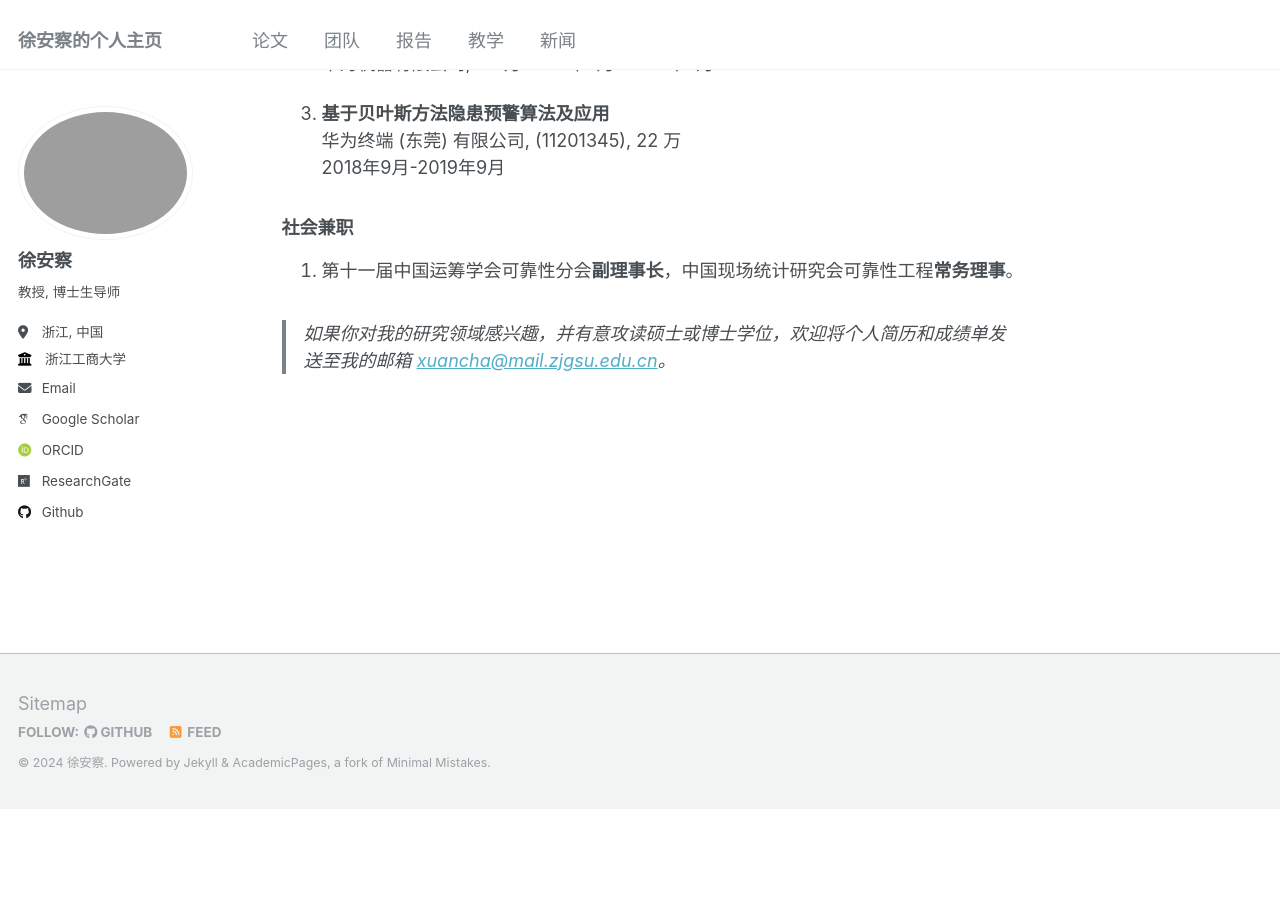
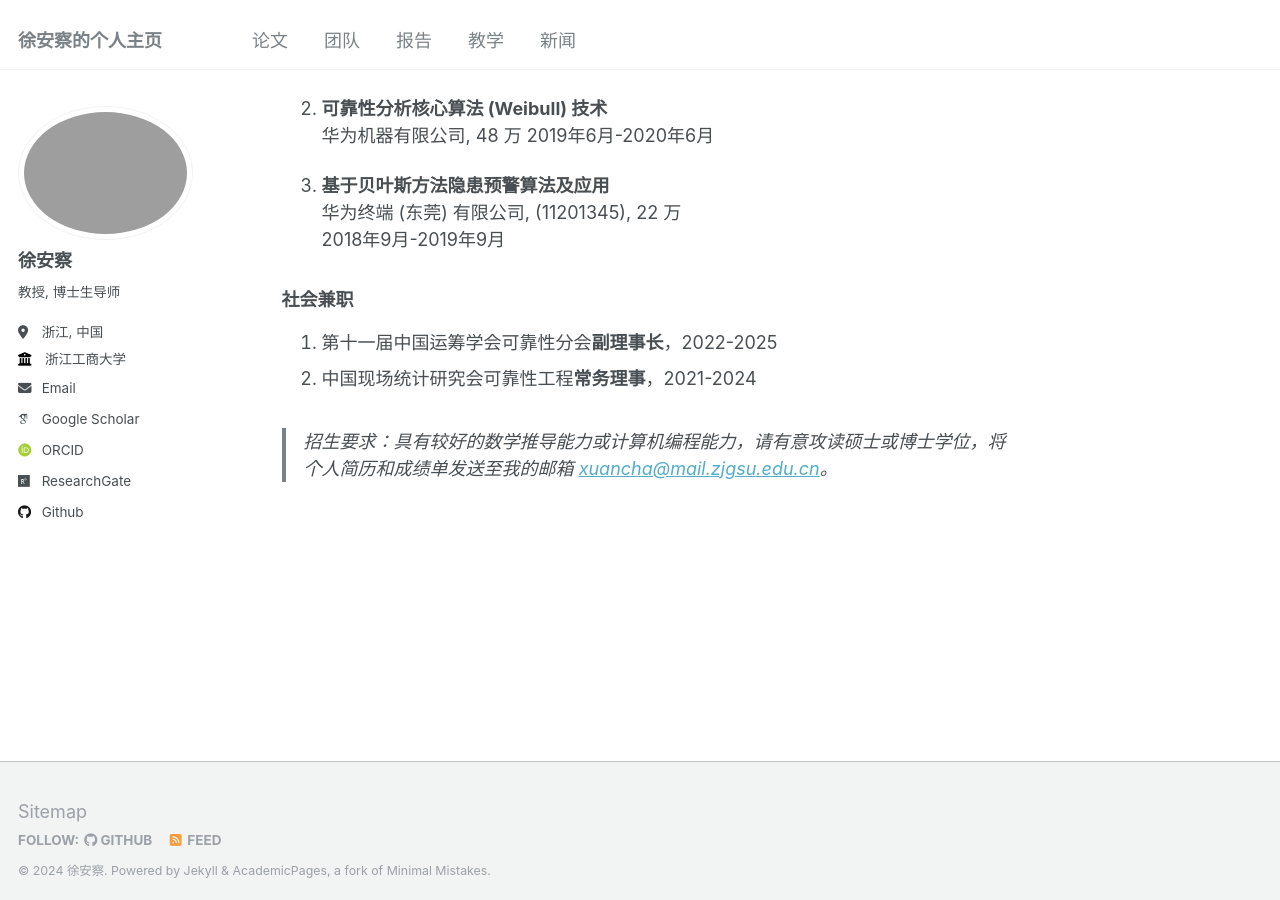
Before and after one commit to XU-ANCHA/XU-ANCHA.github.io, a Jekyll site: the page built from _pages/about.md, in a window 1280 px wide and 900 px high, scrolled down 3186 px. Built offline with Jekyll 4.4.1, drawn with Linux system fonts in a browser that asks for light colours; some web fonts are replaced; before the commit the page ends 3994 px from its top, so only the background shows below that; some of the changed text lies outside the part shown.

Commit message:
Update about.md

```diff
--- a/_pages/about.md
+++ b/_pages/about.md
@@ -49,14 +49,16 @@ Research Fellow, 新加坡国立大学
 
 ## 荣誉和奖励
 
-1. “浙江省高校领军人才培养计划” 高层次拔尖人才 (2022)
-2. 浙江省高校中青年学科带头人 (2017)
-3. 第一届全国统计科技进步奖三等奖 (2021)
-4. 华东师范大学优秀博士培养基金 (2010)
-5. 华东师范大学优秀博士论文 (2011)
-6. 2011 International workshop on objective Bayesian methodology, Best Poster Award
-7. 温州大学第四届“学生科技创新优秀指导教师” (2014)
-8. 温州大学第四届“我心目中的好导师” (2015)
+1. 浙江省“院士结对培养青年英才计划” （2024）
+2. “浙江省高校领军人才培养计划” 高层次拔尖人才 (2022)
+3. 浙江省高校中青年学科带头人 (2017)
+4. 福建省自然科学奖三等奖 (2024)
+5. 第一届全国统计科技进步奖三等奖 (2021)
+6. 华东师范大学优秀博士培养基金 (2010)
+7. 华东师范大学优秀博士论文 (2011)
+8. 2011 International workshop on objective Bayesian methodology, Best Poster Award
+9. 温州大学第四届“学生科技创新优秀指导教师” (2014)
+10. 温州大学第四届“我心目中的好导师” (2015)
 
 ## 研究课题
 
@@ -113,17 +115,18 @@ Research Fellow, 新加坡国立大学
    华为机器有限公司, 29.7 万
    2019年11月-2020年11月
 
-1. **可靠性分析核心算法 (Weibull) 技术**
+2. **可靠性分析核心算法 (Weibull) 技术**
    华为机器有限公司, 48 万
    2019年6月-2020年6月
 
-1. **基于贝叶斯方法隐患预警算法及应用**
+3. **基于贝叶斯方法隐患预警算法及应用**
    华为终端 (东莞) 有限公司, (11201345), 22 万
    2018年9月-2019年9月
 
 ### 社会兼职
 
-1. 第十一届中国运筹学会可靠性分会**副理事长**，中国现场统计研究会可靠性工程**常务理事**。
+1. 第十一届中国运筹学会可靠性分会**副理事长**，2022-2025
+2. 中国现场统计研究会可靠性工程**常务理事**，2021-2024
 
 
-> 如果你对我的研究领域感兴趣，并有意攻读硕士或博士学位，欢迎将个人简历和成绩单发送至我的邮箱 <xuancha@mail.zjgsu.edu.cn>。
+> 招生要求：具有较好的数学推导能力或计算机编程能力，请有意攻读硕士或博士学位，将个人简历和成绩单发送至我的邮箱 <xuancha@mail.zjgsu.edu.cn>。
```
